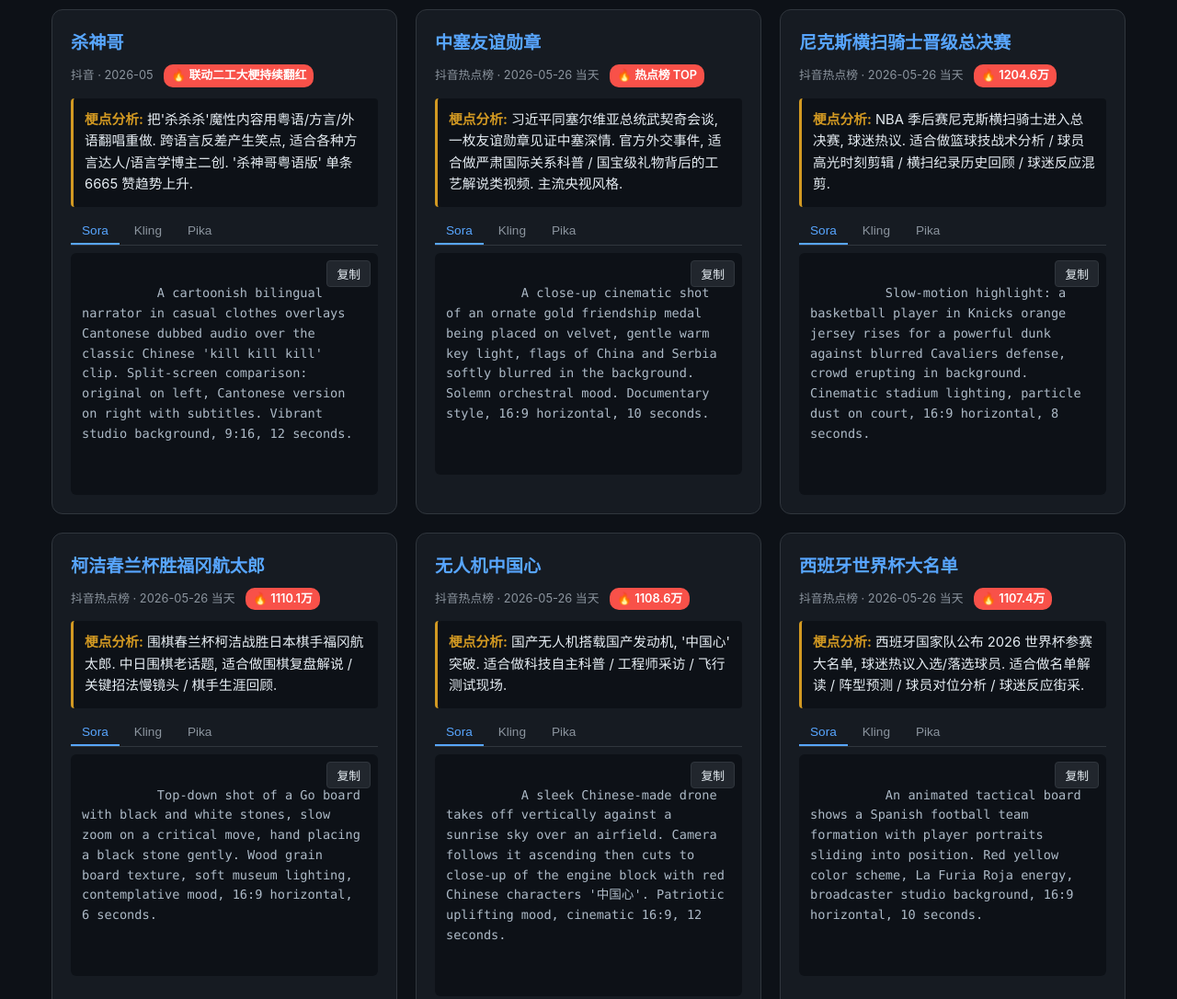
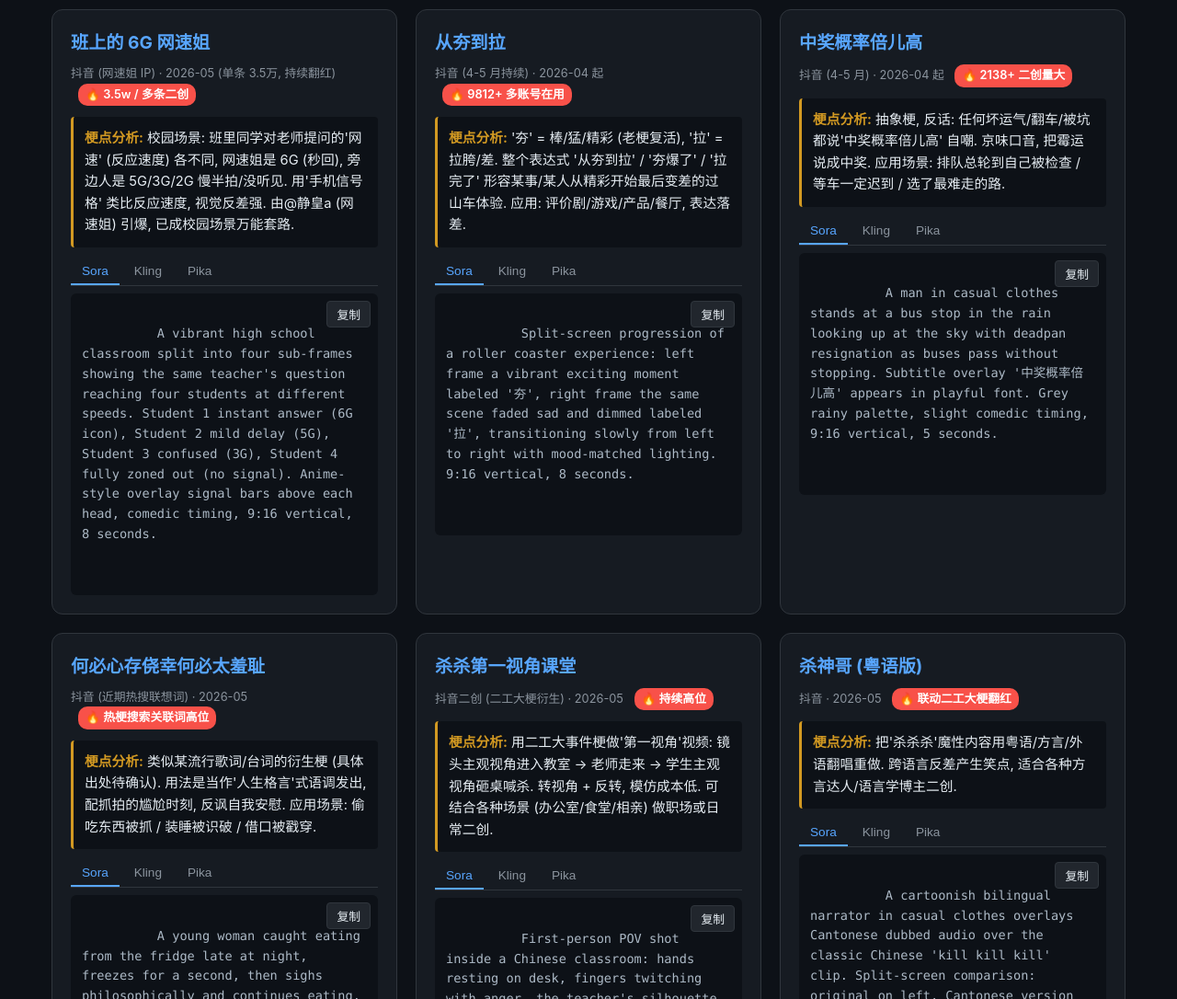
Before and after one commit to qinqin-boop/memehub, a plain HTML site: page index.html in a window 1280 px wide. Shown: the part 1060-2146 px from the top of the page at 92% size. Drawn offline with Linux system fonts and the light colour scheme.

Commit message:
v3: 真梗只留 9 条 (杀杀杀 5 + 绷住/网速姐/从夯到拉/中奖概率/何必心存侥幸 4) - 删 5 条新闻热搜

```diff
--- a/data.json
+++ b/data.json
@@ -1,13 +1,13 @@
 {
-  "updated_at": "2026-05-26 15:25",
+  "updated_at": "2026-05-26 15:35",
   "memes": [
     {
       "title": "上海二工大学生喊杀杀杀",
       "source": "抖音 / 新闻",
       "date": "2026-05-20 起 (4-6 天前)",
       "heat": "159.3万 / 6.7万 等多条 100w+",
-      "domain": "热点事件",
-      "analysis": "上海第二工业大学一学生上课迟到睡觉, 被老师提醒后情绪失控砸讲台对老师怒吼'杀杀杀'. 校方称已介入安抚, 称学生有心理压力. 网友炸锅, 引发讨论 '校园不能只会安抚不会裁决' / 师生关系 / 心理健康 / 学校处理方式. 上下文 + 戏剧反转 + 真实素材 + 社会议题, 抖音算法高度推. 二创空间巨大.",
+      "domain": "热点梗",
+      "analysis": "上海第二工业大学一学生上课迟到睡觉, 被老师提醒后情绪失控砸讲台对老师怒吼'杀杀杀'. 校方称已介入安抚, 称学生有心理压力. 网友炸锅, 引发讨论 '校园不能只会安抚不会裁决' / 师生关系 / 心理健康. 上下文 + 戏剧反转 + 真实素材 + 社会议题, 抖音算法高度推. 二创空间巨大.",
       "prompts": {
         "Sora": "A dramatic Chinese classroom scene from a security camera angle: a young male student slumps at his desk asleep, the professor approaches, gently taps the desk. The student suddenly stands up, slams the desk with both palms, face distorted with rage, yells 'kill kill kill' three times. Other students freeze in shock. Dim fluorescent lighting, handheld POV style, 9:16 vertical, 8 seconds.",
         "Kling": "中国大学教室监控视角戏剧场景: 年轻男生趴桌睡觉, 教授走近轻敲桌子, 学生突然起身用双手砸桌, 表情扭曲愤怒, 喊'杀杀杀'三声, 其他同学震惊定格. 昏暗荧光灯, 手持POV风, 9:16竖屏, 8秒",
@@ -15,12 +15,12 @@
       }
     },
     {
-      "title": "战战战杀杀杀卡点舞 (原版梗)",
+      "title": "战战战杀杀杀卡点舞",
       "source": "抖音 BGM 二创",
-      "date": "2023 起 至今爆 (2026-05 因二工大事件二次翻红)",
-      "heat": "原版 117万+ / 多条 46万",
+      "date": "2023 至今爆 (2026-05 因二工大事件二次翻红)",
+      "heat": "原版 117万+",
       "domain": "热门配音",
-      "analysis": "卡点舞 BGM '战战战 杀杀杀' 节奏强烈, 适合双人尬舞 / 情侣互动 / 角色挑战. 单段 BGM 19-22 秒. 跟二工大事件叠加后再次翻红, 出现'你怕是杀偏了吧'之类的梗变体. 反差喜剧/挑战双向走.",
+      "analysis": "卡点舞 BGM '战战战 杀杀杀' 节奏强烈, 适合双人尬舞 / 情侣互动 / 角色挑战. 单段 BGM 19-22 秒. 跟二工大事件叠加后再次翻红.",
       "prompts": {
         "Sora": "Two anime-style characters in school uniforms perform a synchronized punchy dance with sharp pose changes on each beat. Background flashes red on the 'kill kill kill' downbeat with motion-blur action lines. High contrast bright colors, energetic editing, 9:16 vertical, 15 seconds.",
         "Kling": "两个校服动漫角色, 同步节奏感舞蹈, 每个重拍换姿势. 'kill'重拍背景闪红+动作线特效. 高对比明亮色彩, 节奏剪辑, 9:16, 15秒",
@@ -28,12 +28,77 @@
       }
     },
     {
+      "title": "轻松绷住 / 大绷住",
+      "source": "抖音",
+      "date": "2026-05 持续翻红",
+      "heat": "单条 6万-3.4万 多账号都在做",
+      "domain": "热点梗",
+      "analysis": "'绷住' 源自'蚌埠住了' (网络谐音, 意思: 被笑/被惊到忍不住). '轻松绷住' = 在该破防的尴尬场景里故作镇定. '大绷住' = 全员进入这个状态. 应用场景: 严肃会议突然笑场 / 老师讲冷笑话 / 客户嫌弃但你要保持微笑. 反差喜剧, 万能模板.",
+      "prompts": {
+        "Sora": "Office meeting scene: a young professional struggles to keep a straight face while a colleague says something absurd. Camera zooms in slowly on twitching lips fighting back a smile. Text overlay '试图轻松绷住' appears. Bright office lighting, 9:16 vertical, 6 seconds.",
+        "Kling": "办公室会议场景: 年轻职员强忍不笑当同事说荒谬的话. 镜头缓慢推近抖动的嘴角. 屏幕字幕'试图轻松绷住'. 明亮办公室, 9:16, 6秒",
+        "Pika": "Office worker tries not to laugh during meeting, slow zoom on lips, subtitle 试图轻松绷住, bright office, 9:16, 6s"
+      }
+    },
+    {
+      "title": "班上的 6G 网速姐",
+      "source": "抖音 (网速姐 IP)",
+      "date": "2026-05 (单条 3.5万, 持续翻红)",
+      "heat": "3.5w / 多条二创",
+      "domain": "热点梗",
+      "analysis": "校园场景: 班里同学对老师提问的'网速' (反应速度) 各不同, 网速姐是 6G (秒回), 旁边人是 5G/3G/2G 慢半拍/没听见. 用'手机信号格' 类比反应速度, 视觉反差强. 由@静皇a (网速姐) 引爆, 已成校园场景万能套路.",
+      "prompts": {
+        "Sora": "A vibrant high school classroom split into four sub-frames showing the same teacher's question reaching four students at different speeds. Student 1 instant answer (6G icon), Student 2 mild delay (5G), Student 3 confused (3G), Student 4 fully zoned out (no signal). Anime-style overlay signal bars above each head, comedic timing, 9:16 vertical, 8 seconds.",
+        "Kling": "高中教室分四格: 同一老师提问到四个学生反应不同速度. 1立刻答(6G信号图标), 2轻微延迟(5G), 3困惑(3G), 4完全走神(无信号). 动漫风信号格特效悬头顶, 喜剧节奏, 9:16, 8秒",
+        "Pika": "Classroom split-four-frame, same question reaches students at different speeds, signal bar icons above heads 6G/5G/3G/no signal, anime overlay, comedic, 9:16, 8s"
+      }
+    },
+    {
+      "title": "从夯到拉",
+      "source": "抖音 (4-5 月持续)",
+      "date": "2026-04 起",
+      "heat": "9812+ 多账号在用",
+      "domain": "热点梗",
+      "analysis": "'夯' = 棒/猛/精彩 (老梗复活), '拉' = 拉胯/差. 整个表达式 '从夯到拉' / '夯爆了' / '拉完了' 形容某事/某人从精彩开始最后变差的过山车体验. 应用: 评价剧/游戏/产品/餐厅, 表达落差.",
+      "prompts": {
+        "Sora": "Split-screen progression of a roller coaster experience: left frame a vibrant exciting moment labeled '夯', right frame the same scene faded sad and dimmed labeled '拉', transitioning slowly from left to right with mood-matched lighting. 9:16 vertical, 8 seconds.",
+        "Kling": "过山车体验分屏: 左 '夯' 鲜艳激动场景, 右 '拉' 同场景褪色暗淡, 慢速左到右过渡+对应灯光. 9:16, 8秒",
+        "Pika": "Split-screen 夯 vibrant exciting vs 拉 faded sad, slow transition, mood lighting, 9:16, 8s"
+      }
+    },
+    {
+      "title": "中奖概率倍儿高",
+      "source": "抖音 (4-5 月)",
+      "date": "2026-04 起",
+      "heat": "2138+ 二创量大",
+      "domain": "热点梗",
+      "analysis": "抽象梗, 反话: 任何坏运气/翻车/被坑都说'中奖概率倍儿高' 自嘲. 京味口音, 把霉运说成中奖. 应用场景: 排队总轮到自己被检查 / 等车一定迟到 / 选了最难走的路.",
+      "prompts": {
+        "Sora": "A man in casual clothes stands at a bus stop in the rain looking up at the sky with deadpan resignation as buses pass without stopping. Subtitle overlay '中奖概率倍儿高' appears in playful font. Grey rainy palette, slight comedic timing, 9:16 vertical, 5 seconds.",
+        "Kling": "雨中公交站男生穿便服无奈仰望天空, 公交一辆辆开过不停. 屏幕字幕'中奖概率倍儿高' 俏皮字体. 灰色雨天调, 喜剧节奏, 9:16, 5秒",
+        "Pika": "Man at bus stop in rain, buses pass without stopping, deadpan, subtitle 中奖概率倍儿高, grey rainy, 9:16, 5s"
+      }
+    },
+    {
+      "title": "何必心存侥幸何必太羞耻",
+      "source": "抖音 (近期热搜联想词)",
+      "date": "2026-05",
+      "heat": "热梗搜索关联词高位",
+      "domain": "热点梗",
+      "analysis": "类似某流行歌词/台词的衍生梗 (具体出处待确认). 用法是当作'人生格言'式语调发出, 配抓拍的尴尬时刻, 反讽自我安慰. 应用场景: 偷吃东西被抓 / 装睡被识破 / 借口被戳穿.",
+      "prompts": {
+        "Sora": "A young woman caught eating from the fridge late at night, freezes for a second, then sighs philosophically and continues eating. Subtitle overlay '何必心存侥幸何必太羞耻'. Warm kitchen lighting, slight slow-motion, 9:16 vertical, 6 seconds.",
+        "Kling": "深夜年轻女生从冰箱偷食被发现, 定格1秒然后哲学地叹气继续吃. 屏幕字幕'何必心存侥幸何必太羞耻'. 暖色厨房灯, 轻微慢镜, 9:16, 6秒",
+        "Pika": "Woman caught eating from fridge at night, freezes then sighs philosophically continues, subtitle 何必心存侥幸何必太羞耻, warm kitchen, 9:16, 6s"
+      }
+    },
+    {
       "title": "杀杀第一视角课堂",
-      "source": "抖音二创",
+      "source": "抖音二创 (二工大梗衍生)",
       "date": "2026-05",
       "heat": "持续高位",
-      "domain": "热梗",
-      "analysis": "用二工大事件梗做'第一视角'视频: 镜头主观视角进入教室 → 老师走来 → 学生主观视角砸桌喊杀. 转视角 + 反转, 一秒切气氛, 模仿成本低. 可结合各种场景 (办公室/食堂/相亲)做职场或日常二创.",
+      "domain": "热点梗",
+      "analysis": "用二工大事件梗做'第一视角'视频: 镜头主观视角进入教室 → 老师走来 → 学生主观视角砸桌喊杀. 转视角 + 反转, 模仿成本低. 可结合各种场景 (办公室/食堂/相亲) 做职场或日常二创.",
       "prompts": {
         "Sora": "First-person POV shot inside a Chinese classroom: hands resting on desk, fingers twitching with anger, the teacher's silhouette approaches from blurred background. Sudden POV shake as hands slam down, vision red-tints, shouting 'kill kill kill' in synced audio. 9:16 vertical, 6 seconds.",
         "Kling": "中式教室第一视角: 手放桌上手指颤抖, 老师模糊轮廓从背景走近. 突然视角晃动手砸桌, 视野泛红, 同步喊'杀杀杀'. 9:16, 6秒",
@@ -41,95 +106,17 @@
       }
     },
     {
-      "title": "杀神哥",
+      "title": "杀神哥 (粤语版)",
       "source": "抖音",
       "date": "2026-05",
-      "heat": "联动二工大梗持续翻红",
-      "domain": "热梗",
-      "analysis": "把'杀杀杀'魔性内容用粤语/方言/外语翻唱重做. 跨语言反差产生笑点, 适合各种方言达人/语言学博主二创. '杀神哥粤语版' 单条 6665 赞趋势上升.",
+      "heat": "联动二工大梗翻红",
+      "domain": "热门配音",
+      "analysis": "把'杀杀杀'魔性内容用粤语/方言/外语翻唱重做. 跨语言反差产生笑点, 适合各种方言达人/语言学博主二创.",
       "prompts": {
         "Sora": "A cartoonish bilingual narrator in casual clothes overlays Cantonese dubbed audio over the classic Chinese 'kill kill kill' clip. Split-screen comparison: original on left, Cantonese version on right with subtitles. Vibrant studio background, 9:16, 12 seconds.",
         "Kling": "卡通双语博主, 用粤语翻唱'杀杀杀'原版片段, 左右分屏: 左原版/右粤语字幕版. 鲜艳工作室背景, 9:16, 12秒",
         "Pika": "Bilingual narrator dubs kill clip in Cantonese, split-screen compare, vibrant studio, subtitles, 9:16, 12s"
       }
-    },
-    {
-      "title": "中塞友谊勋章",
-      "source": "抖音热点榜",
-      "date": "2026-05-26 当天",
-      "heat": "热点榜 TOP",
-      "domain": "热点事件",
-      "analysis": "习近平同塞尔维亚总统武契奇会谈, 一枚友谊勋章见证中塞深情. 官方外交事件, 适合做严肃国际关系科普 / 国宝级礼物背后的工艺解说类视频. 主流央视风格.",
-      "prompts": {
-        "Sora": "A close-up cinematic shot of an ornate gold friendship medal being placed on velvet, gentle warm key light, flags of China and Serbia softly blurred in the background. Solemn orchestral mood. Documentary style, 16:9 horizontal, 10 seconds.",
-        "Kling": "精致金质友谊勋章特写置于天鹅绒上, 暖色侧光, 背景中塞两国国旗虚化. 庄重交响乐氛围. 纪录片风格, 16:9, 10秒",
-        "Pika": "Cinematic friendship medal close-up on velvet, China Serbia flags blurred bg, orchestral, doc style, 16:9, 10s"
-      }
-    },
-    {
-      "title": "尼克斯横扫骑士晋级总决赛",
-      "source": "抖音热点榜",
-      "date": "2026-05-26 当天",
-      "heat": "1204.6万",
-      "domain": "热点事件",
-      "analysis": "NBA 季后赛尼克斯横扫骑士进入总决赛, 球迷热议. 适合做篮球技战术分析 / 球员高光时刻剪辑 / 横扫纪录历史回顾 / 球迷反应混剪.",
-      "prompts": {
-        "Sora": "Slow-motion highlight: a basketball player in Knicks orange jersey rises for a powerful dunk against blurred Cavaliers defense, crowd erupting in background. Cinematic stadium lighting, particle dust on court, 16:9 horizontal, 8 seconds.",
-        "Kling": "慢动作高光: 尼克斯橙色球衣球员高高跃起灌篮, 骑士防守虚化, 观众席沸腾. 球馆电影感灯光, 球场粉尘特效, 16:9, 8秒",
-        "Pika": "Slow-mo NBA Knicks dunk vs Cavaliers, crowd erupts, cinematic arena lighting, 16:9, 8s"
-      }
-    },
-    {
-      "title": "柯洁春兰杯胜福冈航太郎",
-      "source": "抖音热点榜",
-      "date": "2026-05-26 当天",
-      "heat": "1110.1万",
-      "domain": "热点事件",
-      "analysis": "围棋春兰杯柯洁战胜日本棋手福冈航太郎. 中日围棋老话题, 适合做围棋复盘解说 / 关键招法慢镜头 / 棋手生涯回顾.",
-      "prompts": {
-        "Sora": "Top-down shot of a Go board with black and white stones, slow zoom on a critical move, hand placing a black stone gently. Wood grain board texture, soft museum lighting, contemplative mood, 16:9 horizontal, 6 seconds.",
-        "Kling": "围棋棋盘俯视, 黑白棋子, 关键落子慢推镜, 手轻放黑子. 木纹质感, 博物馆柔光, 沉思氛围, 16:9, 6秒",
-        "Pika": "Go board top-down, slow zoom critical move, hand places black stone, wood texture, museum lighting, 16:9, 6s"
-      }
-    },
-    {
-      "title": "无人机中国心",
-      "source": "抖音热点榜",
-      "date": "2026-05-26 当天",
-      "heat": "1108.6万",
-      "domain": "热点事件",
-      "analysis": "国产无人机搭载国产发动机, '中国心' 突破. 适合做科技自主科普 / 工程师采访 / 飞行测试现场.",
-      "prompts": {
-        "Sora": "A sleek Chinese-made drone takes off vertically against a sunrise sky over an airfield. Camera follows it ascending then cuts to close-up of the engine block with red Chinese characters '中国心'. Patriotic uplifting mood, cinematic 16:9, 12 seconds.",
-        "Kling": "国产无人机日出机场垂直起飞, 镜头跟拍上升然后切发动机特写带红色'中国心'字样. 振奋爱国氛围, 电影感 16:9, 12秒",
-        "Pika": "Chinese drone vertical takeoff at sunrise airfield, engine close-up with red text China Heart, patriotic, 16:9, 12s"
-      }
-    },
-    {
-      "title": "西班牙世界杯大名单",
-      "source": "抖音热点榜",
-      "date": "2026-05-26 当天",
-      "heat": "1107.4万",
-      "domain": "热点事件",
-      "analysis": "西班牙国家队公布 2026 世界杯参赛大名单, 球迷热议入选/落选球员. 适合做名单解读 / 阵型预测 / 球员对位分析 / 球迷反应街采.",
-      "prompts": {
-        "Sora": "An animated tactical board shows a Spanish football team formation with player portraits sliding into position. Red yellow color scheme, La Furia Roja energy, broadcaster studio background, 16:9 horizontal, 10 seconds.",
-        "Kling": "西班牙队战术板动画, 球员头像滑入站位. 红黄配色斗牛士能量, 演播室背景, 16:9, 10秒",
-        "Pika": "Spanish football tactical board animation, player portraits slide in, red-yellow color, studio bg, 16:9, 10s"
-      }
-    },
-    {
-      "title": "我要喂你吃饭饭",
-      "source": "抖音",
-      "date": "2026-05",
-      "heat": "1200w+",
-      "domain": "热梗",
-      "analysis": "反差萌+亲昵语气制造网络爱称. 适合情侣/养宠/二次元角色互动, 关键是夸张食物喂养画面+娇嗲音效.",
-      "prompts": {
-        "Sora": "A chibi character with sparkly eyes lovingly feeds another character a giant bowl of rice, exaggerated kawaii expressions, soft pastel pink and yellow lighting, 9:16 vertical, 5 seconds.",
-        "Kling": "粉色头发可爱角色双手捧大碗饭喂镜头, 表情夸张眼睛闪光, 暖色调灯光, 9:16, 5秒",
-        "Pika": "Kawaii anime character feeding food, exaggerated cute expression, pink-yellow soft lighting, 9:16, 5s"
-      }
     }
   ]
 }
--- a/index.html
+++ b/index.html
@@ -12,8 +12,7 @@
     <p class="tagline">抓热梗 · 拆结构 · 出提示词 · 你拿去用</p>
     <nav id="domains">
       <button class="active" data-domain="全部">全部</button>
-      <button data-domain="热点事件">热点事件</button>
-      <button data-domain="热梗">热梗</button>
+      <button data-domain="热点梗">热点梗</button>
       <button data-domain="热门配音">热门配音</button>
     </nav>
   </header>
```
